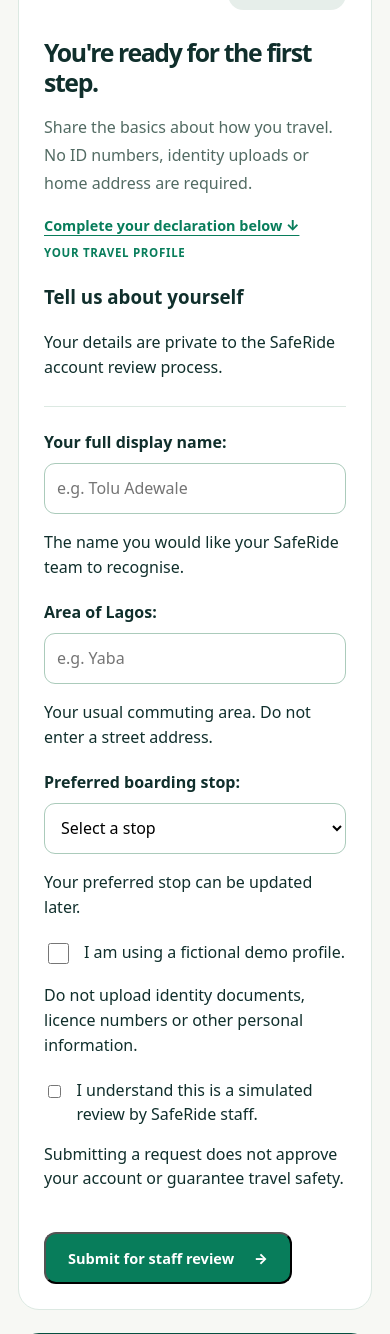
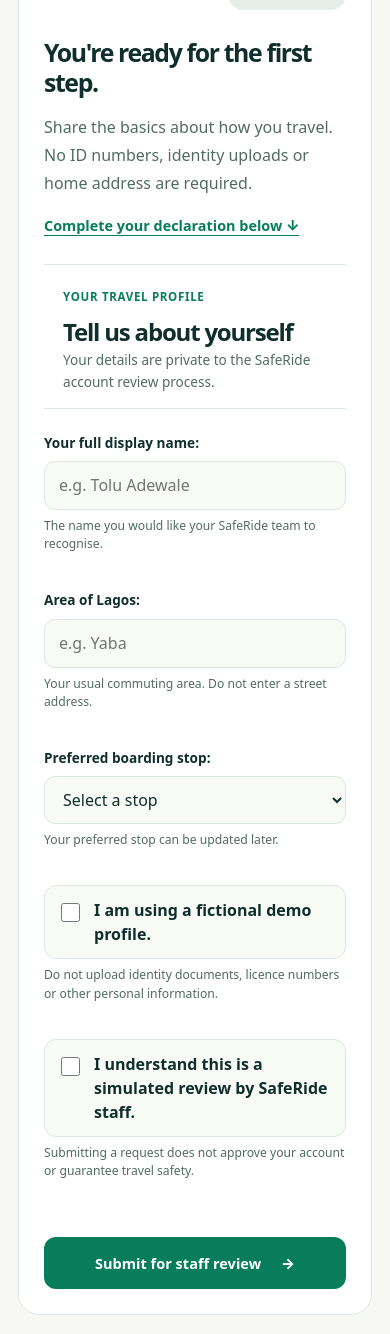
Before and after one commit to saferide-l2e/saferide, a Django app: page /verification/ in a window 390 px wide. Shown: the part 436-1770 px from the top of the page. Run offline with Django 5.2, Linux system fonts and the light colour scheme; the visitor is signed in with stand-in values (Sample User, id 1); data comes from the database, SQL or seed files in the repository; parts of the project's set-up code (start-up, migrations or seed data) failed here and were passed over.

Commit message:
style(profile): clear full-width travel details, accessible checkboxes and responsive account onboarding

```diff
--- a/static/css/verification.css
+++ b/static/css/verification.css
@@ -36,3 +36,17 @@
 .verify-hint a{color:var(--green);text-decoration:underline;text-underline-offset:4px}
 .verify-form{scroll-margin-top:110px;display:block;visibility:visible}
 .verify-form .checkbox-row label{cursor:pointer;line-height:1.5}
+
+/* Profile form: clear grouped fields for passengers and drivers. */
+.verify-form-intro{padding:18px 19px 0;border-top:1px solid var(--line);margin-top:25px}
+.verify-form-intro h3{font-size:1.5rem;letter-spacing:-.05em;line-height:1.2;margin:10px 0 3px}
+.verify-form-intro p{color:var(--muted);font-size:.85rem;margin:0}
+.verify-form{display:grid;gap:16px;margin-top:16px}
+.verify-form .form-field>label{display:block;color:var(--ink);font-size:.85rem;font-weight:850;margin-bottom:8px}
+.verify-form input:not([type=checkbox]),.verify-form select{display:block;width:100%;min-width:0;min-height:48px;border:1px solid var(--line);border-radius:11px;background:var(--cream);color:var(--ink);padding:11px 14px}
+.verify-form .field-help{font-size:.76rem;color:var(--muted);line-height:1.5;margin:7px 0 0}
+.verify-form .checkbox-row{background:var(--cream);border:1px solid var(--line);border-radius:12px;padding:12px;display:flex;align-items:flex-start;gap:11px}
+.verify-form .checkbox-row input{min-width:19px;min-height:19px;margin-top:4px;accent-color:#0b845d}
+.verify-form .checkbox-row label{margin:0;font-weight:720;line-height:1.5}
+.verify-form .button{width:100%;border:0;cursor:pointer}
+[data-theme="dark"] .verify-form .checkbox-row{background:#17333a}
```
